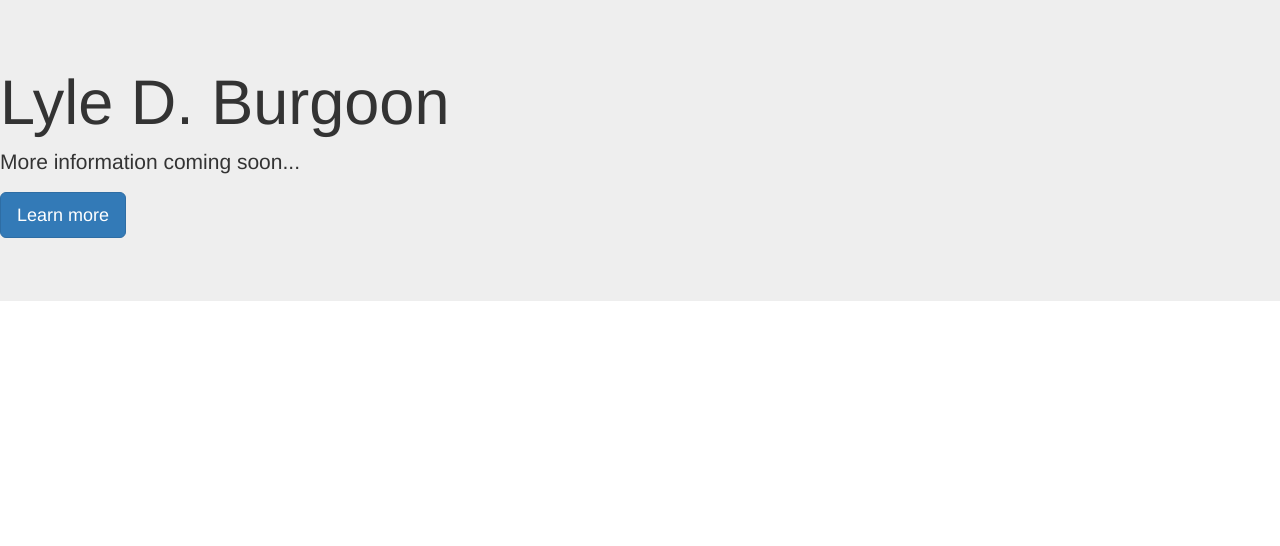
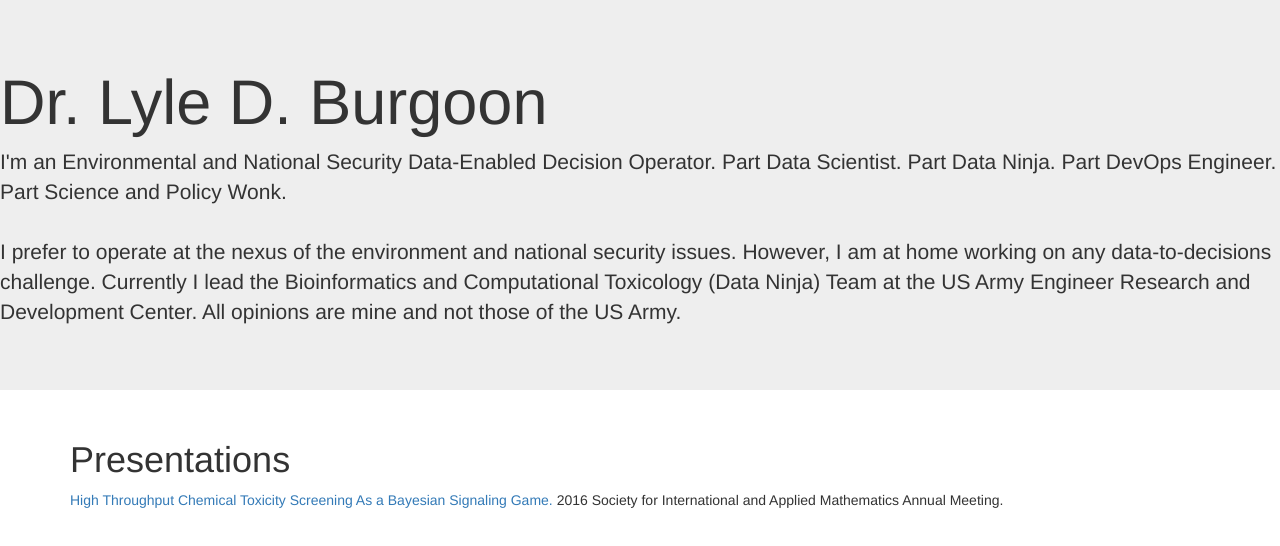
Before and after one commit to DataSciBurgoon/DataSciBurgoon.github.io, a plain HTML site: page index.html in a window 1280 px wide. Drawn offline with nearby package versions, Linux system fonts and the light colour scheme; files whose address does not match are found by name.

Commit message:
made edits to the index.html for the main site.

```diff
--- a/index.html
+++ b/index.html
@@ -19,9 +19,16 @@
   </head>
   <body>
     <div class="jumbotron">
-      <h1>Lyle D. Burgoon</h1>
-      <p>More information coming soon...</p>
-      <p><a class="btn btn-primary btn-lg" href="#" role="button">Learn more</a></p>
+      <h1>Dr. Lyle D. Burgoon</h1>
+      <p>I'm an Environmental and National Security Data-Enabled Decision Operator. Part Data Scientist. Part Data Ninja. Part DevOps Engineer. Part Science and Policy Wonk. <br/><br/>
+        I prefer to operate at the nexus of the environment and national security issues. However, I am at home working on any data-to-decisions challenge. Currently I lead the Bioinformatics and Computational Toxicology (Data Ninja) Team at the US Army Engineer Research and Development Center. All opinions are mine and not those of the US Army.</p>
+    </div>
+
+    <div class="container">
+      <div class="page header">
+        <h1>Presentations</h1>
+        <p><a href="/presentations/siam_2016">High Throughput Chemical Toxicity Screening As a Bayesian Signaling Game.</a> 2016 Society for International and Applied Mathematics Annual Meeting.
+      </div>
     </div>
 
     <!-- jQuery (necessary for Bootstrap's JavaScript plugins) -->
```
